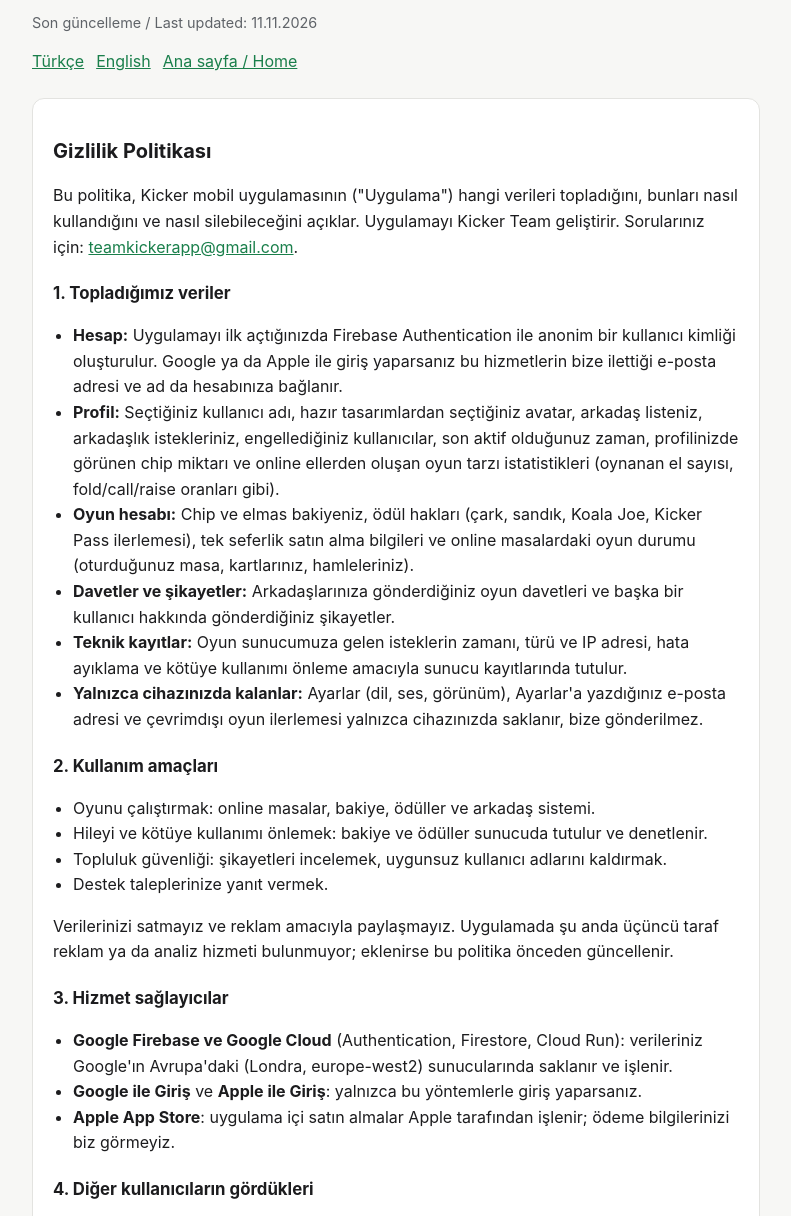
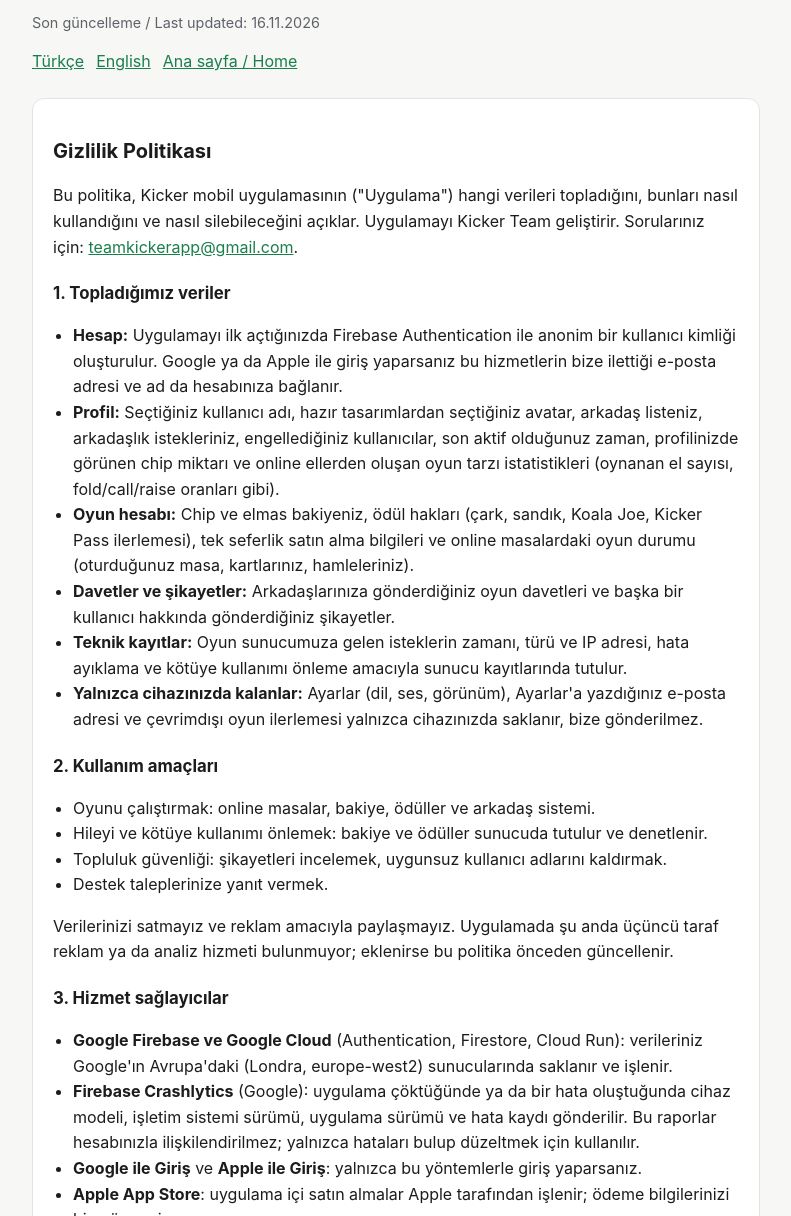
Before and after one commit to omermetinersoz-sketch/kicker-legal, a plain HTML site: page privacy.html in a window 1280 px wide. Shown: the part 81-1297 px from the top of the page, without its empty margins (244-1035 px from the left). Drawn offline with Linux system fonts and the light colour scheme.

Commit message:
Privacy policy: Firebase Crashlytics crash reports
Co-Authored-By: Claude Opus 5.5 <noreply@anthropic.com>

```diff
--- a/privacy.html
+++ b/privacy.html
@@ -10,7 +10,7 @@
 <main>
   <header>
     <h1>Kicker</h1>
-    <p class="muted">Son güncelleme / Last updated: 11.11.2026</p>
+    <p class="muted">Son güncelleme / Last updated: 16.11.2026</p>
     <nav class="lang"><a href="#tr">Türkçe</a><a href="#en">English</a><a href="index.html">Ana sayfa / Home</a></nav>
   </header>
 
@@ -41,6 +41,7 @@
     <h3>3. Hizmet sağlayıcılar</h3>
     <ul>
       <li><strong>Google Firebase ve Google Cloud</strong> (Authentication, Firestore, Cloud Run): verileriniz Google'ın Avrupa'daki (Londra, europe-west2) sunucularında saklanır ve işlenir.</li>
+      <li><strong>Firebase Crashlytics</strong> (Google): uygulama çöktüğünde ya da bir hata oluştuğunda cihaz modeli, işletim sistemi sürümü, uygulama sürümü ve hata kaydı gönderilir. Bu raporlar hesabınızla ilişkilendirilmez; yalnızca hataları bulup düzeltmek için kullanılır.</li>
       <li><strong>Google ile Giriş</strong> ve <strong>Apple ile Giriş</strong>: yalnızca bu yöntemlerle giriş yaparsanız.</li>
       <li><strong>Apple App Store</strong>: uygulama içi satın almalar Apple tarafından işlenir; ödeme bilgilerinizi biz görmeyiz.</li>
     </ul>
@@ -93,6 +94,7 @@
     <h3>3. Service providers</h3>
     <ul>
       <li><strong>Google Firebase and Google Cloud</strong> (Authentication, Firestore, Cloud Run): your data is stored and processed on Google servers in Europe (London, europe-west2).</li>
+      <li><strong>Firebase Crashlytics</strong> (Google): when the App crashes or hits an error, the device model, operating system version, app version and error log are sent. These reports are not linked to your account and are used only to find and fix bugs.</li>
       <li><strong>Sign in with Google</strong> and <strong>Sign in with Apple</strong>: only if you use them.</li>
       <li><strong>Apple App Store</strong>: in-app purchases are processed by Apple; we never see your payment details.</li>
     </ul>
```
